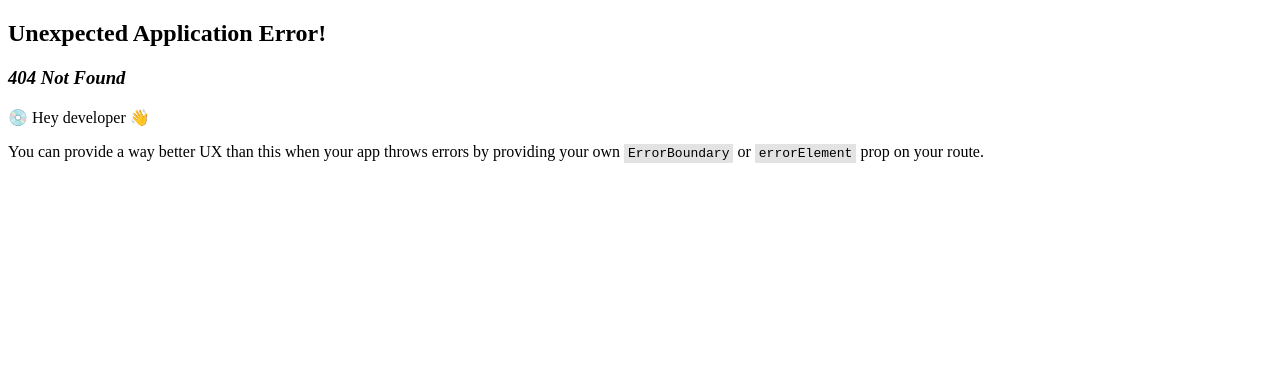
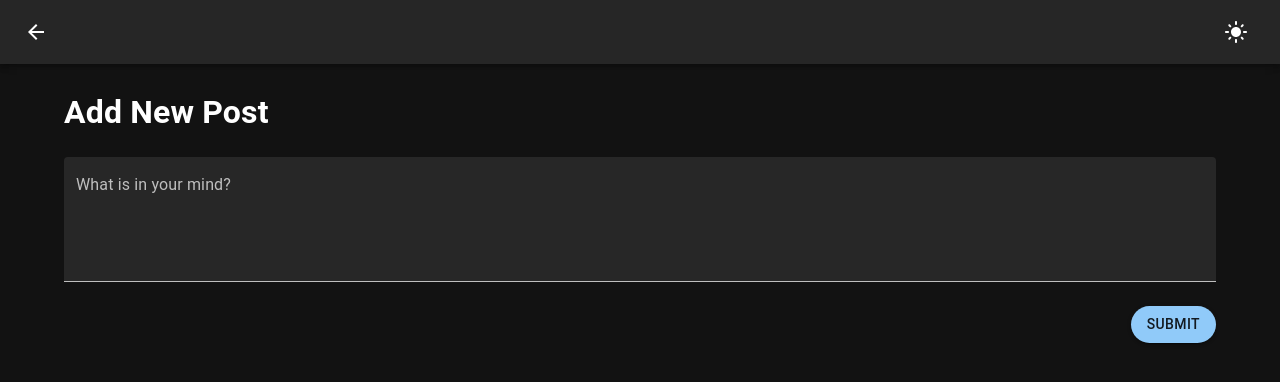
Before and after one commit to Aung662001/ElonM, a React (Vite) app in the folder x-app/: page /posts/add in a window 1280 px wide. Before the commit this address had no page. Shown: the top 382 px of the page. Built offline with nearby package versions, Linux system fonts and the light colour scheme.

Commit message:
feat:add post

```diff
--- a/x-app/src/App.jsx
+++ b/x-app/src/App.jsx
@@ -1,28 +1,51 @@
-import { useState } from "react";
+import { useContext, useState } from "react";
 
 import Header from "./components/Header";
 import MainDrawer from "./components/MainDrawer";
+import { Add as AddIcon } from "@mui/icons-material";
+import { Outlet, useLocation, useNavigate } from "react-router-dom";
+import { Box, Container, LinearProgress, Fab } from "@mui/material";
+import { AuthContext } from "./ThemedApp";
 
-import { Outlet } from "react-router-dom";
-import { Box, Container } from "@mui/material";
 export default function App() {
+  const navigate = useNavigate();
+  const location = useLocation();
+
   const [showDrawer, setShowDrawer] = useState(false);
 
   const toggleDrawer = () => {
     setShowDrawer(!showDrawer);
   };
+  const { loading } = useContext(AuthContext);
 
   return (
     <>
-      <Header toggleDrawer={toggleDrawer} />
-
+      <Box sx={{ position: "sticky", width: "100vw", zIndex: 100, top: 0 }}>
+        <Header toggleDrawer={toggleDrawer} />
+      </Box>
+      {loading && <LinearProgress />}
       <MainDrawer showDrawer={showDrawer} toggleDrawer={toggleDrawer} />
 
       <Container>
-        <Box sx={{ mx: { lg: 20, md: 10 } }}>
+        <Box>
           <Outlet />
         </Box>
       </Container>
+      {location.pathname === "/" && (
+        <Fab
+          color="success"
+          sx={{
+            position: "fixed",
+            bottom: "40px",
+            right: "40px",
+          }}
+          onClick={() => {
+            navigate("/posts/add");
+          }}
+        >
+          <AddIcon />
+        </Fab>
+      )}
     </>
   );
 }
--- a/x-app/src/ThemedApp.jsx
+++ b/x-app/src/ThemedApp.jsx
@@ -7,6 +7,8 @@ import { fetchPosts, fetchVerify } from "./libs/fetcher";
 export const ThemeContext = createContext();
 export const AuthContext = createContext();
 import { useNavigate } from "react-router-dom";
+import { LinearProgress } from "@mui/material";
+
 export default function ThemedApp() {
   const navigate = useNavigate();
   const [mode, setMode] = useState("dark");
@@ -84,15 +86,14 @@ export default function ThemedApp() {
         setAuthUser,
         posts,
         setPosts,
-        loading,
         LikeClick,
-        setLoading,
       }}
     >
       <ThemeContext.Provider value={{ mode, setMode }}>
         <ThemeProvider theme={theme}>
           <CssBaseline />
-          <App />
+          {loading ? <LinearProgress /> : <App />}
+          {/* <App /> */}
         </ThemeProvider>
       </ThemeContext.Provider>
     </AuthContext.Provider>
--- a/x-app/src/components/MainDrawer.jsx
+++ b/x-app/src/components/MainDrawer.jsx
@@ -80,7 +80,6 @@ export default function MainDrawer({ showDrawer, toggleDrawer }) {
                   <ListItemButton
                     onClick={() => {
                       navigate("/");
-                      setAuth(false);
                       toggleDrawer();
                     }}
                   >
--- a/x-app/src/components/PostCard.jsx
+++ b/x-app/src/components/PostCard.jsx
@@ -26,6 +26,9 @@ const Post = ({ post, primary, LikeClick }) => {
     navigate(`/comment/${id}`);
   };
   const { authUser } = useContext(AuthContext);
+  const profileClick = (handle) => {
+    navigate(`/profile/${handle}`);
+  };
   return (
     <>
       <Card
@@ -35,10 +38,10 @@ const Post = ({ post, primary, LikeClick }) => {
         }}
         variant="outlined"
       >
-        <CardActionArea onClick={() => singlePost(post._id)}>
+        <CardActionArea>
           {/* comment.jsx */}
           <CardContent sx={{ display: "flex", p: 2 }}>
-            <Box sx={{ mr: 3 }}>
+            <Box sx={{ mr: 3 }} onClick={() => profileClick(post.user.handle)}>
               <Avatar
                 alt="Profile Picture"
                 sx={{
@@ -51,8 +54,7 @@ const Post = ({ post, primary, LikeClick }) => {
                 {post.user.name.charAt(0)}
               </Avatar>
             </Box>
-
-            <Box>
+            <Box onClick={() => singlePost(post._id)} sx={{ width: "100%" }}>
               <Box sx={{ mb: 1 }}>
                 <Typography sx={{ mr: 1 }} component="span">
                   <b>{post.user.name}</b>
--- a/x-app/src/main.jsx
+++ b/x-app/src/main.jsx
@@ -11,6 +11,7 @@ import Likes from "./pages/Likes";
 import Comments from "./pages/Comments";
 import Following from "./pages/Following";
 import NewComment from "./pages/NewComment";
+import AddPost from "./pages/AddPost";
 
 // import { Buffer } from "buffer";
 // globalThis.Buffer = Buffer;
@@ -59,6 +60,10 @@ const router = createBrowserRouter([
         path: "/comment/new",
         element: <NewComment />,
       },
+      {
+        path: "/posts/add",
+        element: <AddPost />,
+      },
     ],
   },
 ]);
--- /dev/null
+++ b/x-app/src/pages/AddPost.jsx
@@ -0,0 +1,56 @@
+import { Box, Button, TextField } from "@mui/material";
+import React, { useContext, useState } from "react";
+import { addNewPost } from "../libs/fetcher";
+import { AuthContext } from "../ThemedApp";
+
+//type, content, userId
+const AddPost = () => {
+  const [content, setContent] = useState("");
+  const { authUser } = useContext(AuthContext);
+  const submitPost = async (e) => {
+    e.preventDefault();
+    if (!content) {
+      return;
+    }
+    let res = await addNewPost("post", content, authUser._id);
+  };
+  return (
+    <>
+      <Box>
+        <h1>Add New Post</h1>
+        <form onSubmit={(e) => submitPost(e)}>
+          <TextField
+            id="filled-multiline-static"
+            label="What is in your mind?"
+            multiline
+            rows={4}
+            variant="filled"
+            fullWidth
+            value={content}
+            onChange={(e) => setContent(e.target.value)}
+          />
+          <Box
+            sx={{
+              display: "flex",
+              flexDirection: "row",
+              justifyContent: "flex-end",
+              mt: 3,
+            }}
+          >
+            <Button
+              variant="contained"
+              type="submit"
+              sx={{
+                borderRadius: "40px",
+              }}
+            >
+              Submit
+            </Button>
+          </Box>
+        </form>
+      </Box>
+    </>
+  );
+};
+
+export default AddPost;
--- a/x-app/src/pages/Comment.jsx
+++ b/x-app/src/pages/Comment.jsx
@@ -7,7 +7,8 @@ import { AuthContext } from "../ThemedApp";
 import { addNewComment, fetchComments } from "../libs/fetcher";
 const url = "http://localhost:8888/posts";
 export default function Comment() {
-  const { authUser, loading, setLoading } = useContext(AuthContext);
+  const [loading, setLoading] = useState(false);
+  const { authUser } = useContext(AuthContext);
   const [content, setContent] = useState("");
   const [posts, setPost] = useState([]);
   const [comments, setComments] = useState([]);
@@ -20,10 +21,11 @@ export default function Comment() {
         setPost([data]);
         setComments([...data.comments]);
         setLoading(false);
+      } else {
+        setLoading(false);
       }
     })();
   }, [id]);
-  console.log("rendered");
   //add new comment
   const addComment = async (e) => {
     //type,content,userId
--- a/x-app/src/pages/Comments.jsx
+++ b/x-app/src/pages/Comments.jsx
@@ -3,15 +3,19 @@ import { useParams } from "react-router-dom";
 import { fetchAllComments } from "../libs/fetcher";
 import Post from "../components/PostCard";
 import { AuthContext } from "../ThemedApp";
-
+import { LinearProgress } from "@mui/material";
 const Comments = () => {
+  const [loading, setLoading] = useState(false);
   const { id } = useParams(); //single post id
-  const { loading, authUser } = useContext(AuthContext);
+  const { authUser } = useContext(AuthContext);
   const [comments, setComments] = useState([]);
   useEffect(() => {
     (async () => {
+      setLoading(true);
       let data = await fetchAllComments(id);
+      if (!data) setLoading(false);
       setComments(data);
+      setLoading(false);
     })();
   }, []);
   function LikeClick(_id) {
@@ -32,9 +36,15 @@ const Comments = () => {
   }
   return (
     <>
-      {comments.map((comment) => {
-        return <Post post={comment} key={comment._id} LikeClick={LikeClick} />;
-      })}
+      {loading ? (
+        <LinearProgress />
+      ) : (
+        comments.map((comment) => {
+          return (
+            <Post post={comment} key={comment._id} LikeClick={LikeClick} />
+          );
+        })
+      )}
     </>
   );
 };
--- a/x-app/src/pages/Home.jsx
+++ b/x-app/src/pages/Home.jsx
@@ -1,14 +1,14 @@
 import { useContext, useEffect, useState } from "react";
 import Post from "../components/PostCard";
-import { LinearProgress } from "@mui/material";
 import { useNavigate } from "react-router-dom";
 import { fetchPosts, fetchToggleLike } from "../libs/fetcher";
 import { AuthContext } from "../ThemedApp";
+import { LinearProgress } from "@mui/material";
 
 export default function Home() {
+  const [loading, setLoading] = useState(false);
   const navigate = useNavigate();
-  const { authUser, posts, loading, setPosts, setLoading } =
-    useContext(AuthContext);
+  const { authUser, posts, setPosts } = useContext(AuthContext);
   useEffect(() => {
     (async () => {
       setLoading(true);
@@ -17,7 +17,6 @@ export default function Home() {
         setLoading(false);
         return navigate("/login");
       }
-
       setPosts(posts);
       setLoading(false);
     })();
--- a/x-app/src/pages/Profile.jsx
+++ b/x-app/src/pages/Profile.jsx
@@ -1,8 +1,8 @@
 import { useContext, useEffect, useState } from "react";
 import Post from "../components/PostCard";
-import { LinearProgress, Box, Avatar, Button } from "@mui/material";
+import { LinearProgress, Box, Avatar, Button, Typography } from "@mui/material";
 import { Link, useNavigate, useParams } from "react-router-dom";
-import { blue } from "@mui/material/colors";
+import { blue, pink } from "@mui/material/colors";
 import { fetchProfile } from "../libs/fetcher";
 import { ThemeContext } from "@emotion/react";
 import { AuthContext } from "../ThemedApp";
@@ -45,6 +45,7 @@ export default function Profile() {
       })
     );
   }
+  console.log(posts);
   return (
     <>
       {!loading ? (
@@ -62,7 +63,7 @@ export default function Profile() {
             <Avatar
               sx={{ background: blue[500], width: 128, height: 128, mb: -7 }}
             >
-              A
+              {posts[0].user.name.charAt(0)}
             </Avatar>
           </Box>
           <Box
@@ -74,10 +75,24 @@ export default function Profile() {
               gap: 4,
             }}
           >
-            <Button onClick={followingClick}>
-              {posts[0].user.following?.length} Following
-            </Button>
-            <Button onClick={followerClick}>follower</Button>
+            <Link
+              to={`/following/${handle}`}
+              style={{ textDecoration: "none", display: "flex", gap: 3 }}
+            >
+              <Typography sx={{ color: pink[500] }}>
+                {posts[0].user.following?.length || "0"}
+              </Typography>
+              Following
+            </Link>
+            <Link
+              to={`/follower/${handle}`}
+              style={{ textDecoration: "none", display: "flex", gap: 3 }}
+            >
+              <Typography sx={{ color: pink[500] }}>
+                {posts[0].user.followers?.length || "0"}
+              </Typography>{" "}
+              Follower
+            </Link>
           </Box>
           {posts.map((post) => {
             return <Post post={post} key={post._id} LikeClick={LikeClick} />;
```
Also changed, not shown: x-app/src/libs/fetcher.js, 1 other file (tests, documents, lock files or other folders).
